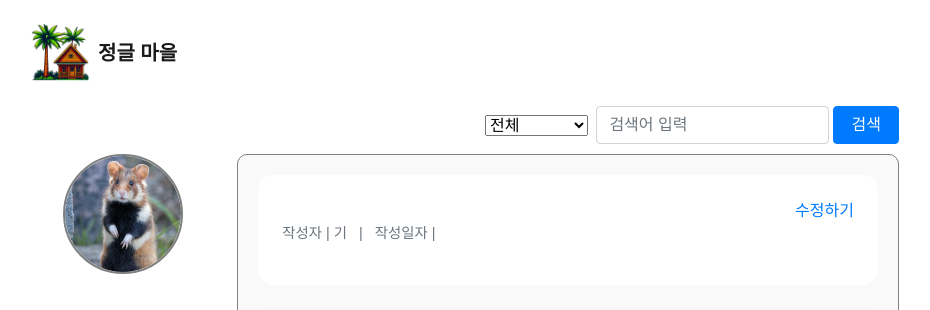
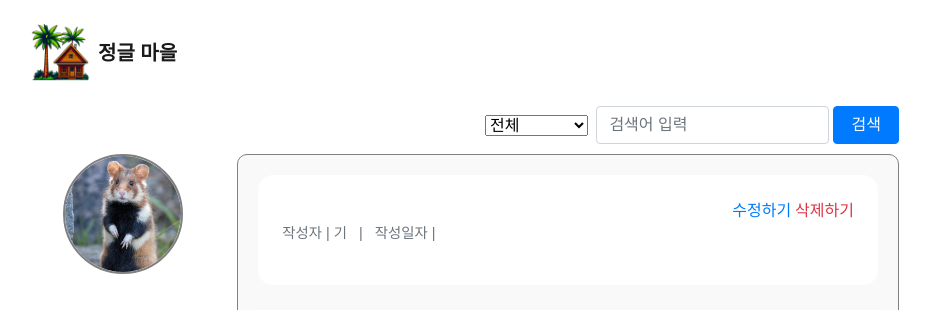
Before and after one commit to Zepelown/Jungle_Village, a Flask app: template templates/article_detail.html in a window 1280 px wide. Shown: the top 310 px of the page, without its empty margins (191-1121 px from the left). Run offline with Flask 3, Linux system fonts and the light colour scheme; the template is opened without the code that fills it, so the values that code supplies are empty; some libraries are stand-ins or nearby versions.

Commit message:
feat: 게시물 삭제 기능 추가

```diff
--- a/static/css/comment.css
+++ b/static/css/comment.css
@@ -90,3 +90,19 @@
     text-decoration: none; /* hover 시 밑줄 없애기 */
     color: #0056b3;        /* hover 색상 */
 }
+
+/* 링크 스타일 기본 설정 (a 태그 기본 색상 리셋) */
+a {
+    color: inherit;  /* 부모 요소의 색상을 상속받게 설정 */
+    text-decoration: none;  /* 링크의 밑줄 제거 */
+}
+
+/* 수정하기 호버 효과 */
+.hover-text-primary:hover {
+    color: #007bff; /* 파란색 */
+}
+
+/* 삭제하기 호버 효과 */
+.hover-text-danger:hover {
+    color: #dc3545; /* 빨간색 */
+}
--- a/templates/article_detail.html
+++ b/templates/article_detail.html
@@ -52,7 +52,6 @@
                 contentType: "application/json",
                 data: JSON.stringify({
                     comment_id: commentId,
-                    user_id: "67cfb44b8c8918f658c51832", // 실제 로그인된 사용자 ID로 변경 필요
                     content: replyText
                 }),
                 success: function (response) {
@@ -159,22 +158,32 @@
 {% block content %}
 <div class="right-section flex-column">
     <div class="article-container p-4 mb-4 rounded-3">
-        <div class="d-flex justify-content-between align-items-end">
+        <div class="d-flex justify-content-between align-items-center">
+            <!-- 게시글 제목 -->
             <h3 class="article-title m-0">
                 <a href="{{ url_for('articles.article_detail', article_id=article['_id']) }}"
-                    class="text-decoration-none fw-bold text-dark">
+                    class="text-decoration-none fw-bold text-dark hover-text-primary">
                     {{ article['title'] }}
                 </a>
             </h3>
-            <p class="edit-article m-0 ms-3 text-primary fw-semibold" role="button">
-                <a href="{{ url_for('articles.edit_get', article_id=article['_id']) }}"
-                    class="">
-                    수정하기
-                </a>
 
+            <div class="d-flex align-items-center">
+                <!-- 수정하기 링크 -->
+                <p class="m-0 ms-3 text-primary fw-semibold hover-text-primary" role="button">
+                    <a href="{{ url_for('articles.edit_get', article_id=article['_id']) }}" class="d-inline-block">
+                        <i class="bi bi-pencil-fill me-1"></i> 수정하기
+                    </a>
+                </p>
 
-            </p>
+                <!-- 삭제하기 링크 -->
+                <p class="m-0 ms-3 ml-1 text-danger fw-semibold hover-text-danger" role="button">
+                    <a href="{{ url_for('articles.delete_article', article_id=article['_id']) }}" class="d-inline-block">
+                        <i class="bi bi-trash-fill me-1"></i> 삭제하기
+                    </a>
+                </p>
+            </div>
         </div>
+
 
         <div class="article-meta mb-3 text-muted">
             <span>작성자 | {{ writer['generation'] }}기 {{ writer['nickname'] }}</span>
```
Also changed, not shown: routes/articles.py (+18 -0 lines).
